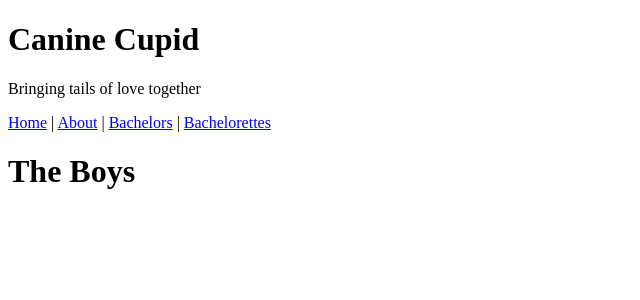
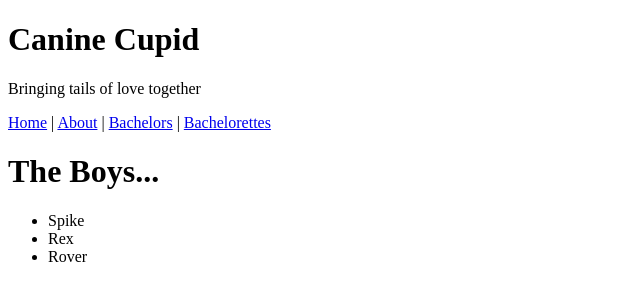
Before and after one commit to armullen/Project1, a Vue app: page /bachelors in a window 1280 px wide. Shown: the top 300 px of the page, without its empty margins (0-640 px from the left). Built offline with nearby package versions, Linux system fonts and the light colour scheme.

Commit message:
reworking iterations

```diff
--- a/src/data/DogList.vue
+++ b/src/data/DogList.vue
@@ -1,5 +1,10 @@
-<template>
-    <h1>dogs</h1>
+<!-- <template>
+    <ul>
+        <li>
+            <li v-for='dog in dogs' :key="value">
+                {{ dog.name }}
+        </li>
+    </ul>
 </template>
 
 <script lang="ts">
@@ -25,4 +30,4 @@ import { ref } from 'vue'
 
     }
 
-</script>
+</script> -->
--- a/src/views/boys/Bachelors.vue
+++ b/src/views/boys/Bachelors.vue
@@ -1,23 +1,38 @@
 <!-- all the male dogs will be pulled from the main database by the gender field and put here in a list.  You will be able to click on a selector box and add them to a personal database list of your own saved dogs -->
 
 <template>
-    <h1>The Boys</h1>
-    <!-- vfor loop to pick out the gender of "male" and list them with a link to the detail page -->
-    <li v-for="dogs in Doglist"> {{ dogs.name }} {{ dogs.breed }}
-
-    </li>
+    <h1>The Boys...</h1>
+    <ul>
+        <li v-for='dog in dogs' :key="dog.id">
+            {{ dog.name }}
+        </li>
+    </ul>
 </template>
 
+
 <script lang="ts">
-import DogList from '../../data/DogList.vue';
+import { ref } from 'vue'
 
-export default {
-    setup() {
-        return {
-            DogList
-        }
-    }
+
+interface Dog {
+name: string;
+age: number;
+breed: string;
+gender: string;
+id: number;
 }
 
-
+export default{
+        name: 'DogList',
+        setup() {
+            const dogs = ref<Dog[]>([
+                {name: "Spike", age: 5, breed: "Boxer", gender: "Male", id: 1},
+                {name: "Rex", age: 3, breed: "Poodle", gender: "Male", id: 2},
+                {name: "Rover", age: 2, breed: "Bulldog", gender: "Male", id: 3},
+            ])
+            return {
+                dogs
+            }
+        },
+    }
 </script>
```
